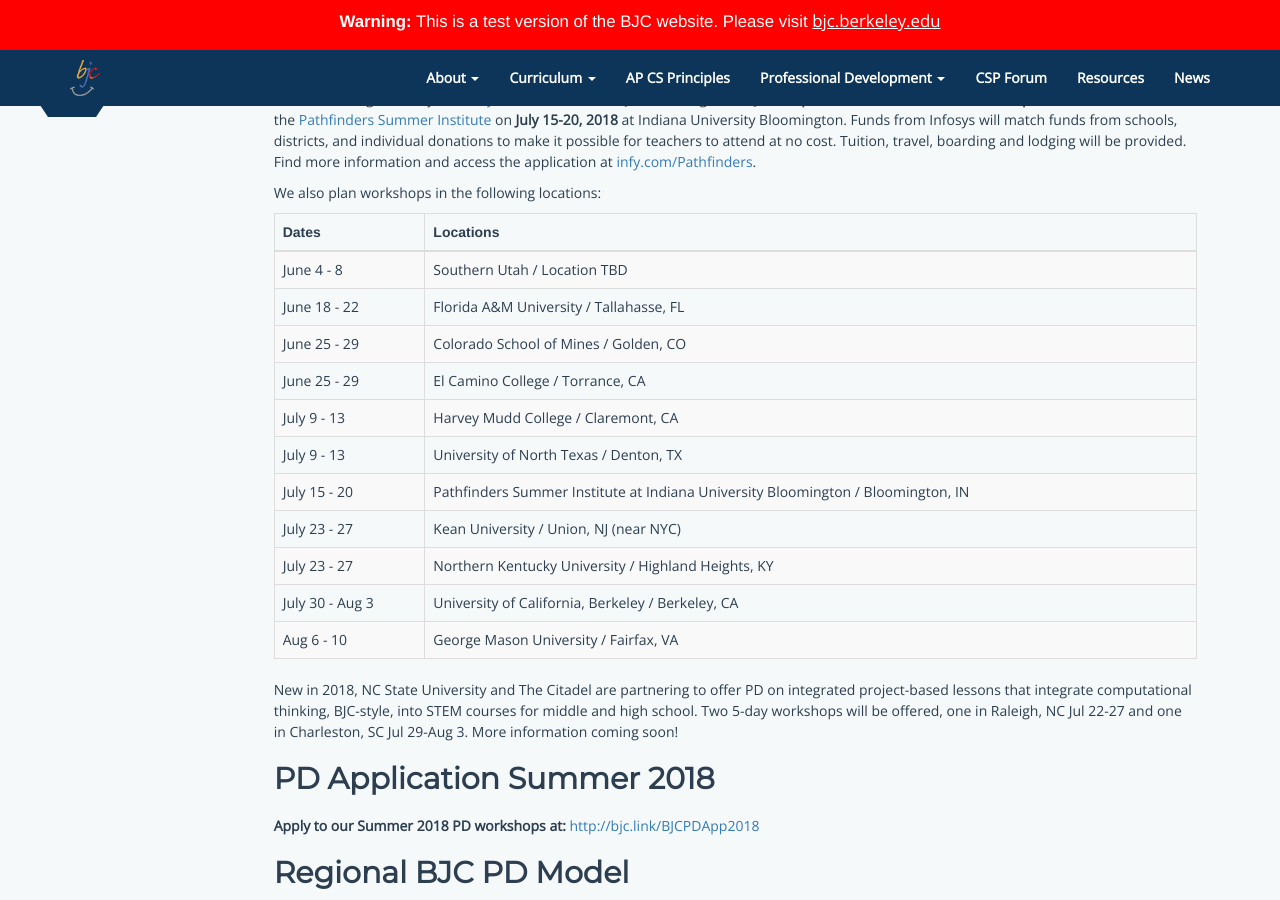
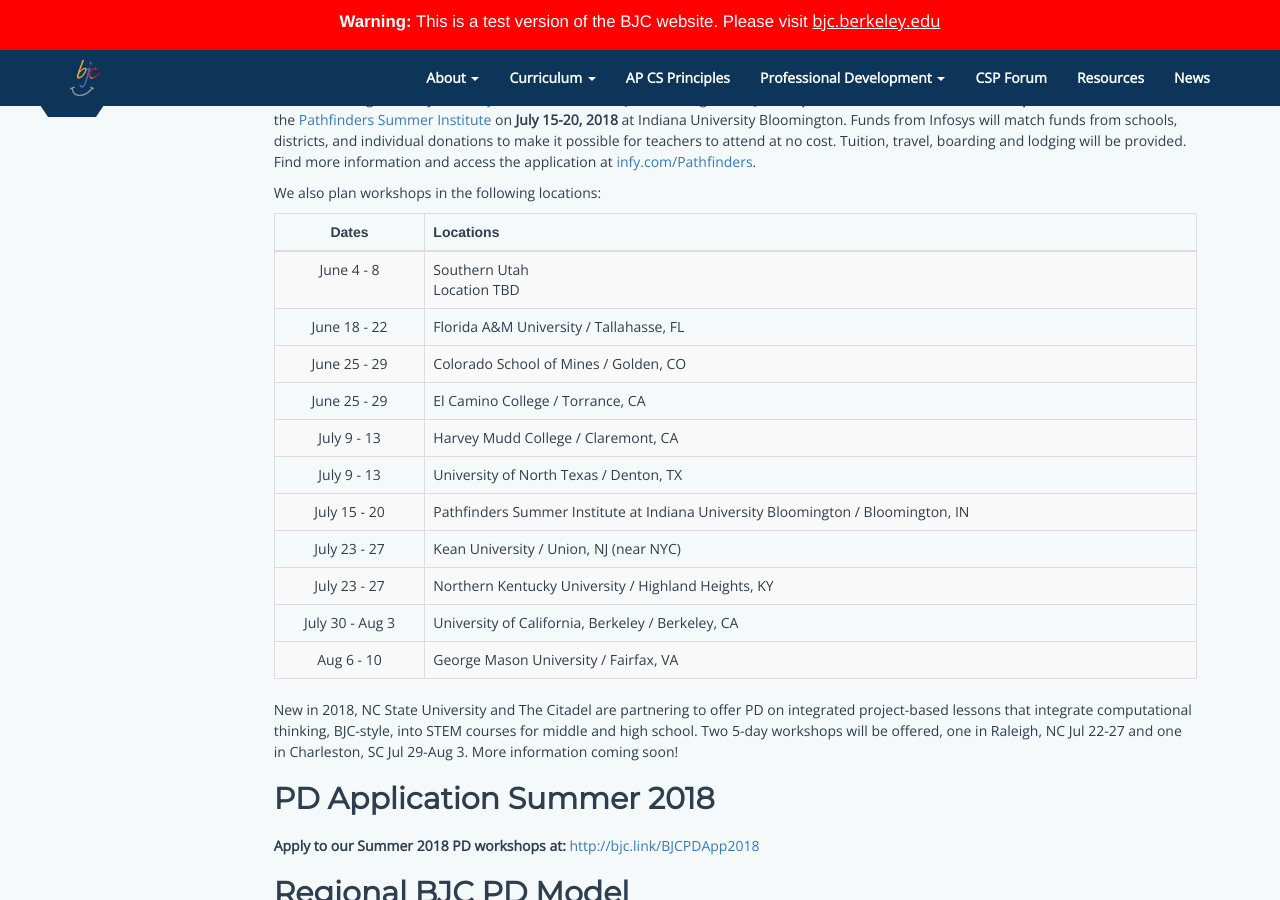
Before and after one commit to beautyjoy/beautyjoy.github.io, a Jekyll site: the page built from summer-pd/index.md, in a window 1280 px wide and 900 px high, scrolled down 640 px. Built offline with Jekyll 4.4.1, drawn with Linux system fonts in a browser that asks for light colours.

Commit message:
Center dates column

```diff
--- a/summer-pd/index.md
+++ b/summer-pd/index.md
@@ -20,8 +20,8 @@
 We also plan workshops in the following locations:
 
 | Dates            | Locations                                                                          |
-| ---------------- |------------------------------------------------------------------------------------|
-| June 4 - 8       |  Southern Utah / Location TBD                                                      |
+| :--------------: |------------------------------------------------------------------------------------|
+| June 4 - 8       |  Southern Utah <br/> Location TBD                                                      |
 | June 18 - 22     |  Florida A&amp;M University / Tallahasse, FL                                       |
 | June 25 - 29     |  Colorado School of Mines / Golden, CO                                             |
 | June 25 - 29     |  El Camino College / Torrance, CA                                                  |
```
